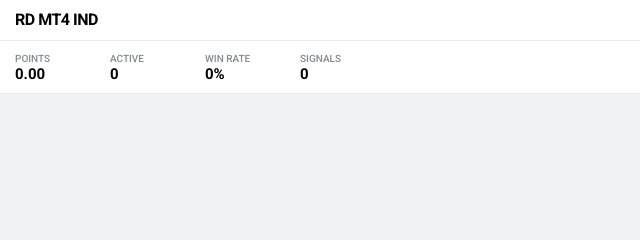
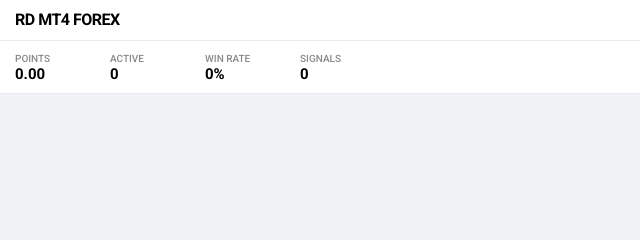
Before and after one commit to rajd1005/RD_Smart_Server, a website: page public/index.html in a window 1280 px wide. Shown: the top 240 px of the page, 0-640 px from the left. Drawn offline with nearby package versions, Linux system fonts and the light colour scheme; no server answers.

Commit message:
Update index.html

```diff
--- a/public/index.html
+++ b/public/index.html
@@ -3,7 +3,7 @@
 <head>
     <meta charset="UTF-8">
     <meta name="viewport" content="width=device-width, initial-scale=1.0, maximum-scale=1.0, user-scalable=no">
-    <title>RD MT4 IND - Rd Algo</title>
+    <title>RD MT4 FOREX - Rd Algo</title>
     <link href="https://cdn.jsdelivr.net/npm/bootstrap@5.3.0/dist/css/bootstrap.min.css" rel="stylesheet">
     <link href="https://fonts.googleapis.com/css2?family=Roboto:wght@400;500;700&display=swap" rel="stylesheet">
     <link href="https://fonts.googleapis.com/icon?family=Material+Icons+Round" rel="stylesheet">
@@ -67,7 +67,7 @@
 <body>
 
     <header class="app-header">
-        <div class="app-title">RD MT4 IND</div>
+        <div class="app-title">RD MT4 FOREX</div>
         <div class="server-time" id="clock">00:00:00</div>
     </header>
 
```
